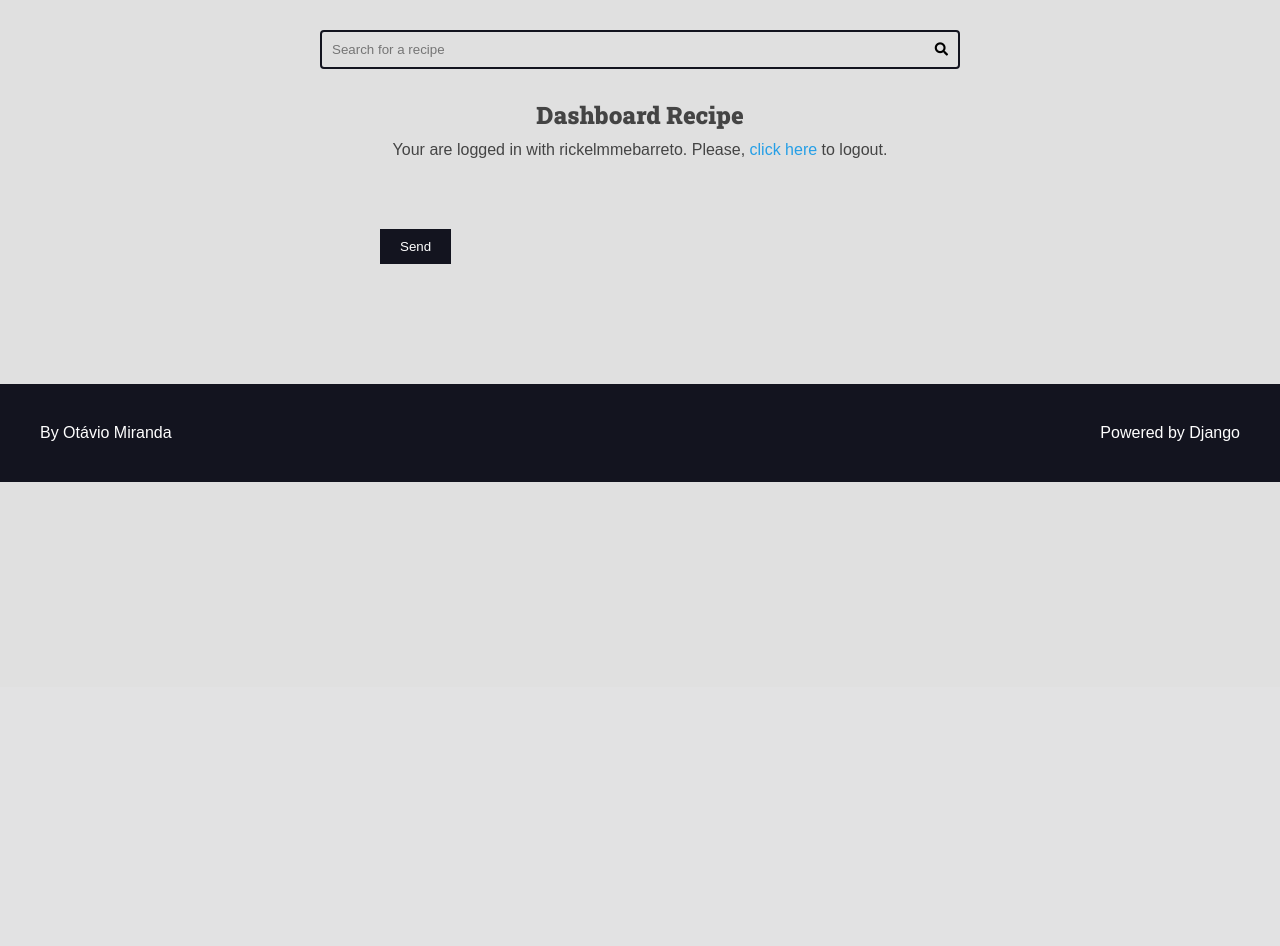
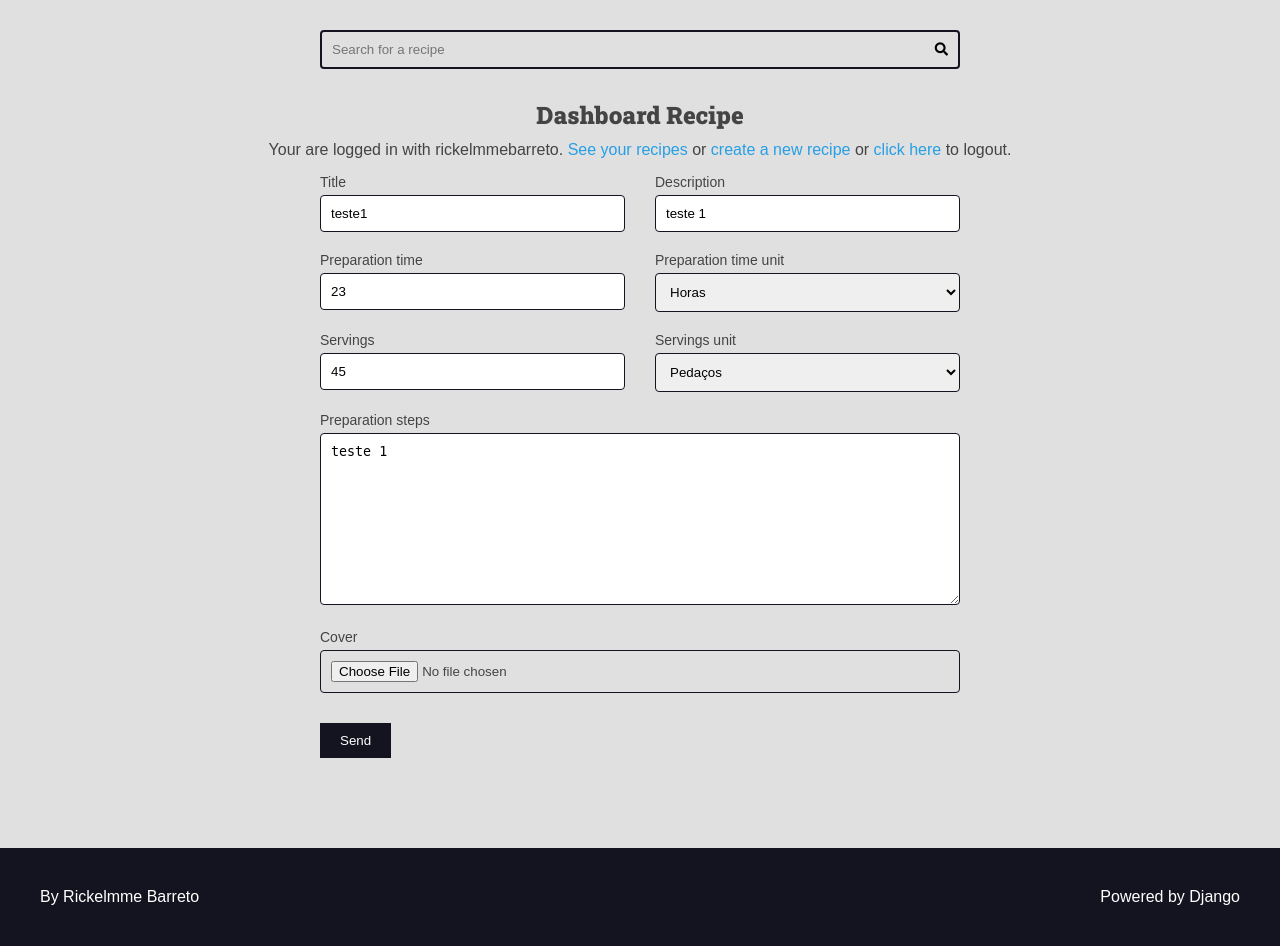
Before and after one commit to Rickelmme/Projeto-site-de-receitas, a Django app: page /authors/dashboard/recipe/14/edit/ in a window 1280 px wide. Shown: the part 113-1059 px from the top of the page. Before the commit the page ends 595 px from the top, so only its background shows below. Run offline with Django 3.2, Linux system fonts and the light colour scheme; a user stored in the database is signed in; data comes from the database, SQL or seed files in the repository; both versions use the stored data as it was after the commit.

Commit message:
Project Recipes

```diff
--- /dev/null
+++ b/authors/forms/recipe_form.py
@@ -0,0 +1,94 @@
+from django import forms
+from recipes.models import Recipe
+from utils.django_forms import add_attr
+from collections import defaultdict
+from django.core.exceptions import ValidationError
+from utils.strings import is_positive_number
+
+
+class AuthorRecipeForm(forms.ModelForm):
+    def __init__(self, *args, **kwargs):
+        super().__init__(*args, **kwargs)
+
+        self._my_errors = defaultdict(list)
+
+        add_attr(self.fields.get('preparation_steps'), 'class', 'span-2')
+
+    class Meta:
+        model = Recipe
+        fields = 'title', 'description', 'preparation_time', \
+            'preparation_time_unit', 'servings', 'servings_unit', \
+            'preparation_steps', 'cover'
+        widgets = {
+            'cover': forms.FileInput(
+                attrs={
+                    'class': 'span-2'
+                }
+            ),
+            'servings_unit': forms.Select(
+                choices=(
+                    ('Porções', 'Porções'),
+                    ('Pedaços', 'Pedaços'),
+                    ('Pessoas', 'Pessoas'),
+                )
+            ),
+            'preparation_time_unit': forms.Select(
+                choices=(
+                    ('Minutos', 'Minutos'),
+                    ('Horas', 'Horas'),
+                ),
+            ),
+        }
+
+    def clean(self, *args, **kwargs):
+        super_clean = super().clean(*args, **kwargs)
+        cleanded_data = self.cleaned_data
+
+        title = cleanded_data.get('title')
+        description = cleanded_data.get('description')
+
+        if len(title) < 5:
+            self._my_errors['title'].append(
+                'Must have at least 5 chars.'
+            )
+
+        if title == description:
+            self._my_errors['title'].append('Cannot be equal to description.')
+            self._my_errors['description'].append('Cannot be equal to title.')
+
+        if self._my_errors:
+            raise ValidationError(self._my_errors)
+
+        return super_clean
+
+    def clean_title(self):
+        title = self.cleaned_data.get('title')
+
+        if len(title) < 5:
+            self._my_errors['title'].append(
+                'Must have at least 5 chars.'
+            )
+
+        return title
+
+    def clean_preparation_time(self):
+        field_name = 'preparation_time'
+        field_value = self.cleaned_data.get(field_name)
+
+        if not is_positive_number(field_value):
+            self._my_errors[field_name].append(
+                'Must be a positive number.'
+            )
+
+        return field_value
+
+    def clean_servings(self):
+        field_name = 'servings'
+        field_value = self.cleaned_data.get(field_name)
+
+        if not is_positive_number(field_value):
+            self._my_errors[field_name].append(
+                'Must be a positive number.'
+            )
+
+        return field_value
--- a/authors/templates/authors/pages/dashboard_recipe.html
+++ b/authors/templates/authors/pages/dashboard_recipe.html
@@ -8,10 +8,10 @@
     {% include 'global/partials/messages.html' %}
     {% include 'authors/partials/login_message.html' %}
 
-    <div class="authors-dashboard-container">
+    <div class="left">
       {% include 'global/partials/form.html' %}
     </div>
   </div>
 
 
-  {% endblock content %}
+{% endblock content %}
--- a/authors/templates/authors/partials/login_message.html
+++ b/authors/templates/authors/partials/login_message.html
@@ -2,7 +2,8 @@
 <div class="login-message">
   Your are logged in with
   {{ request.user.username }}.
-  Please,
+  <a href="{% url 'authors:dashboard' %}">See your recipes</a> or
+  <a href="{% url 'authors:dashboard_recipe_new' %}">create a new recipe</a> or
   <form class="inline-form" action="{% url 'authors:logout' %}" method='POST'>
     {% csrf_token %}
     <input type="hidden" name="username" value="{{ request.user.username }}">
--- a/authors/urls.py
+++ b/authors/urls.py
@@ -12,6 +12,16 @@ urlpatterns = [
     path('logout/', views.logout_view, name='logout'),
     path('dashboard/', views.dashboard, name='dashboard'),
     path(
+        'dashboard/recipe/new/',
+        views.dashboard_recipe_new,
+        name='dashboard_recipe_new'
+    ),
+    path(
+        'dashboard/recipe/delete/',
+        views.dashboard_recipe_delete,
+        name='dashboard_recipe_delete'
+    ),
+    path(
         'dashboard/recipe/<int:id>/edit/',
         views.dashboard_recipe_edit,
         name='dashboard_recipe_edit'
--- a/authors/views.py
+++ b/authors/views.py
@@ -5,7 +5,7 @@ from django.http import Http404
 from django.shortcuts import redirect, render
 from django.urls import reverse
 from recipes.models import Recipe
-
+from authors.forms.recipe_form import AuthorRecipeForm
 from .forms import LoginForm, RegisterForm
 
 
@@ -32,7 +32,7 @@ def register_create(request):
         user.save()
         messages.success(request, 'Your user is created, please log in.')
 
-        del(request.session['register_form_data'])
+        del (request.session['register_form_data'])
         return redirect(reverse('authors:login'))
 
     return redirect('authors:register')
@@ -105,15 +105,88 @@ def dashboard_recipe_edit(request, id):
         is_published=False,
         author=request.user,
         pk=id,
-    )
+    ).first()
 
     if not recipe:
         raise Http404()
+
+    form = AuthorRecipeForm(
+        data=request.POST or None,
+        files=request.FILES or None,
+        instance=recipe
+    )
+
+    if form.is_valid():
+        # Agora, o form é válido e eu posso tentar salvar
+        recipe = form.save(commit=False)
+
+        recipe.author = request.user
+        recipe.preparation_steps_is_html = False
+        recipe.is_published = False
+
+        recipe.save()
+        messages.success(request, 'Your recipe has been successfully saved!')
+
+        return redirect(reverse('authors:dashboard_recipe_edit', args=(id,)))
 
     return render(
         request,
         'authors/pages/dashboard_recipe.html',
         context={
-
+            'form': form
         }
     )
+
+
+@login_required(login_url='authors:login', redirect_field_name='next')
+def dashboard_recipe_new(request):
+    form = AuthorRecipeForm(
+        data=request.POST or None,
+        files=request.FILES or None,
+    )
+
+    if form.is_valid():
+        # Agora, o form é válido e eu posso tentar salvar
+        recipe: Recipe = form.save(commit=False)
+
+        recipe.author = request.user
+        recipe.preparation_steps_is_html = False
+        recipe.is_published = False
+
+        recipe.save()
+        messages.success(request, 'Your recipe has been successfully saved!')
+
+        return redirect(
+            reverse('authors:dashboard_recipe_edit', args=(recipe.id,))
+        )
+
+    return render(
+        request,
+        'authors/pages/dashboard_recipe.html',
+        context={
+            'form': form,
+            'form_action': reverse('authors:dashboard_recipe_new')
+        }
+    )
+
+
+@login_required(login_url='authors:login', redirect_field_name='next')
+def dashboard_recipe_delete(request):
+    if not request.POST:
+        raise Http404()
+
+    POST = request.POST
+    id = POST.get('id')
+
+    recipe = Recipe.objects.filter(
+        is_published=False,
+        author=request.user,
+        pk=id,
+    ).first()
+
+    if not recipe:
+        raise Http404()
+
+    recipe.delete()
+    messages.success(request, 'Deleted successfully.')
+    return redirect(reverse('authors:dashboard'))
--- a/base_static/global/css/styles.css
+++ b/base_static/global/css/styles.css
@@ -66,6 +66,15 @@ h4,
 h5,
 h6 {
   font-family: var(--font-headings);
+}
+
+img {
+  max-width: 100%;
+}
+
+a {
+  color: var(--color-primary);
+  text-decoration: none;
 }
 
 .container {
@@ -329,7 +338,9 @@ h6 {
   color: var(--color-error-dark);
 }
 
-.form-content input {
+.form-content input,
+.form-content textarea,
+.form-content select {
   width: 100%;
   padding: 1rem;
   border-radius: 0.4rem;
@@ -351,6 +362,10 @@ h6 {
 
 .inline-form {
   display: inline;
+}
+
+.span-2 {
+  grid-column: span 2;
 }
 
 .plaintext-button {
@@ -438,6 +453,10 @@ h6 {
   text-align: center;
 }
 
+.left {
+  text-align: left;
+}
+
 .m-x {
   margin: 0 var(--spacing-gutter-medium);
 }
--- /dev/null
+++ b/base_static/global/js/scripts.js
@@ -0,0 +1,17 @@
+function my_scope() {
+    const forms = document.querySelectorAll('.form-delete');
+
+    for (const form of forms) {
+        form.addEventListener('submit', function (e) {
+            e.preventDefault();
+
+            const confirmed = confirm('Are you sure ?');
+
+            if (confirmed) {
+                form.submit();
+            }
+        });
+    }
+}
+
+my_scope();
--- a/base_templates/global/base.html
+++ b/base_templates/global/base.html
@@ -1,3 +1,4 @@
+{% load static %}
 <!DOCTYPE html>
 <html lang="pt-BR">
 
@@ -16,6 +17,8 @@
     </main>
 
     {% include 'global/partials/footer.html' %}
+
+    <script src="{% static 'global/js/scripts.js' %}"></script>
 </body>
 
 </html>
--- a/base_templates/global/partials/footer.html
+++ b/base_templates/global/partials/footer.html
@@ -1,6 +1,6 @@
 <footer class="main-footer">
   <div class="developer">
-    <a href="https://www.otaviomiranda.com.br/" target="_blank" rel="noreferrer noopener">By Otávio Miranda</a>
+    <a href="https://www.instagram.com/rickcruz.ofc/" target="_blank" rel="noreferrer noopener">By Rickelmme Barreto</a>
   </div>
 
   <div class="powered">
--- a/base_templates/global/partials/form.html
+++ b/base_templates/global/partials/form.html
@@ -1,10 +1,15 @@
 <div class="main-content container">
-  <form class="main-form" action="{{ form_action }}" method="POST">
+  <form
+    class="main-form"
+    action="{{ form_action }}"
+    method="POST"
+    enctype="multipart/form-data"
+  >
     {% csrf_token %}
 
     <div class="form-content form-content-grid">
       {% for field in form %}
-        <div class="form-group">
+        <div class="form-group {{ field.field.widget.attrs.class }}">
           <label for="{{ field.id_for_label }}">{{ field.label }}</label>
           {{field}}
 
@@ -14,6 +19,12 @@
 
           {{ field.errors }}
         </div>
+
+        {% if field.name == 'cover' and field.value.url %}
+          <div class="span-2">
+            <img src="{{ field.value.url }}" alt="Capa para {{ recipe.title }}">
+          </div>
+        {% endif %}
       {% endfor %}
     </div>
 
--- /dev/null
+++ b/utils/strings.py
@@ -0,0 +1,6 @@
+def is_positive_number(value):
+    try:
+        number_string = float(value)
+    except ValueError:
+        return False
+    return number_string > 0
```
Also changed, not shown: authors/templates/authors/pages/dashboard.html (+12 -2 lines), db.sqlite3, 1 other file.
